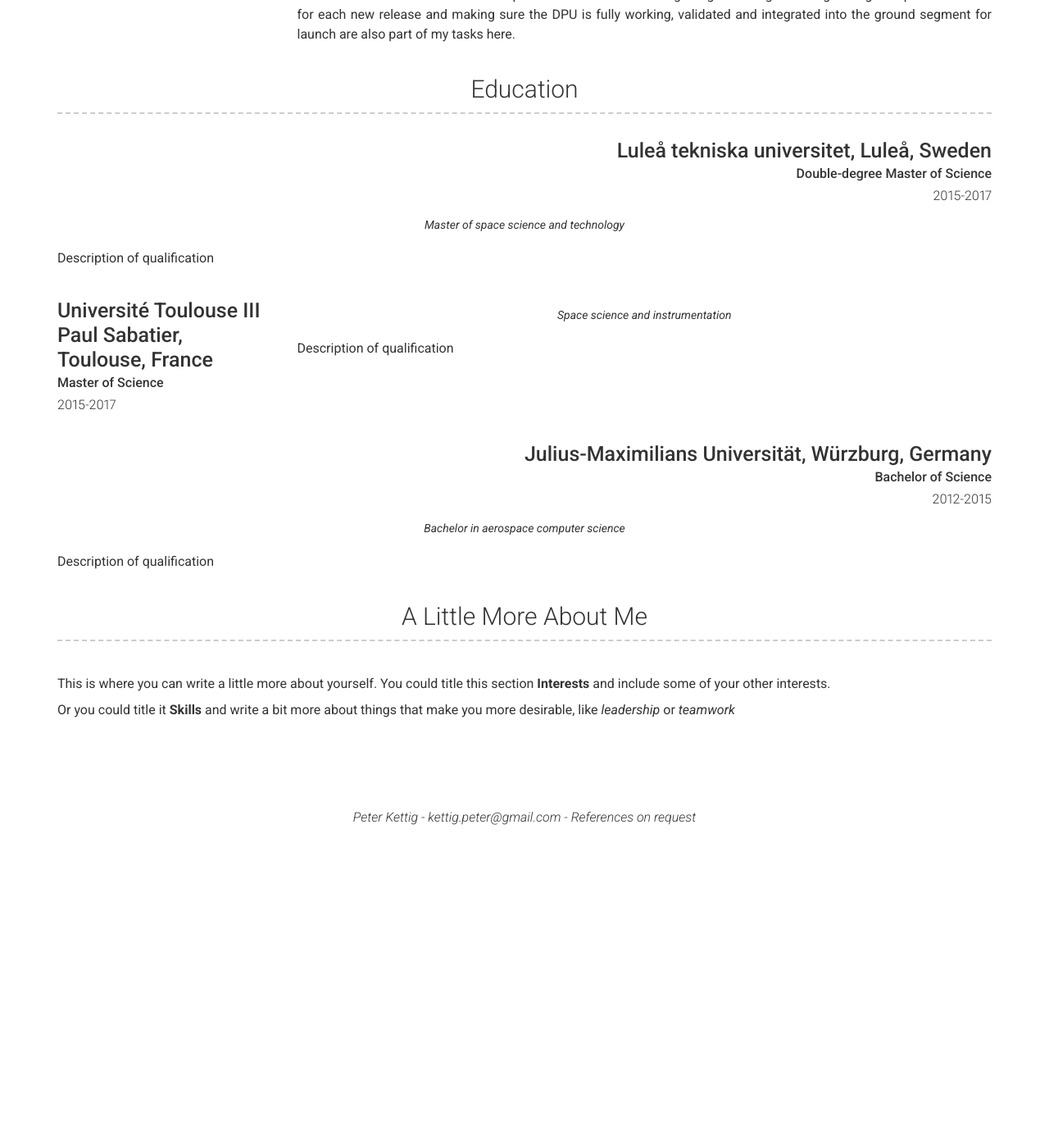
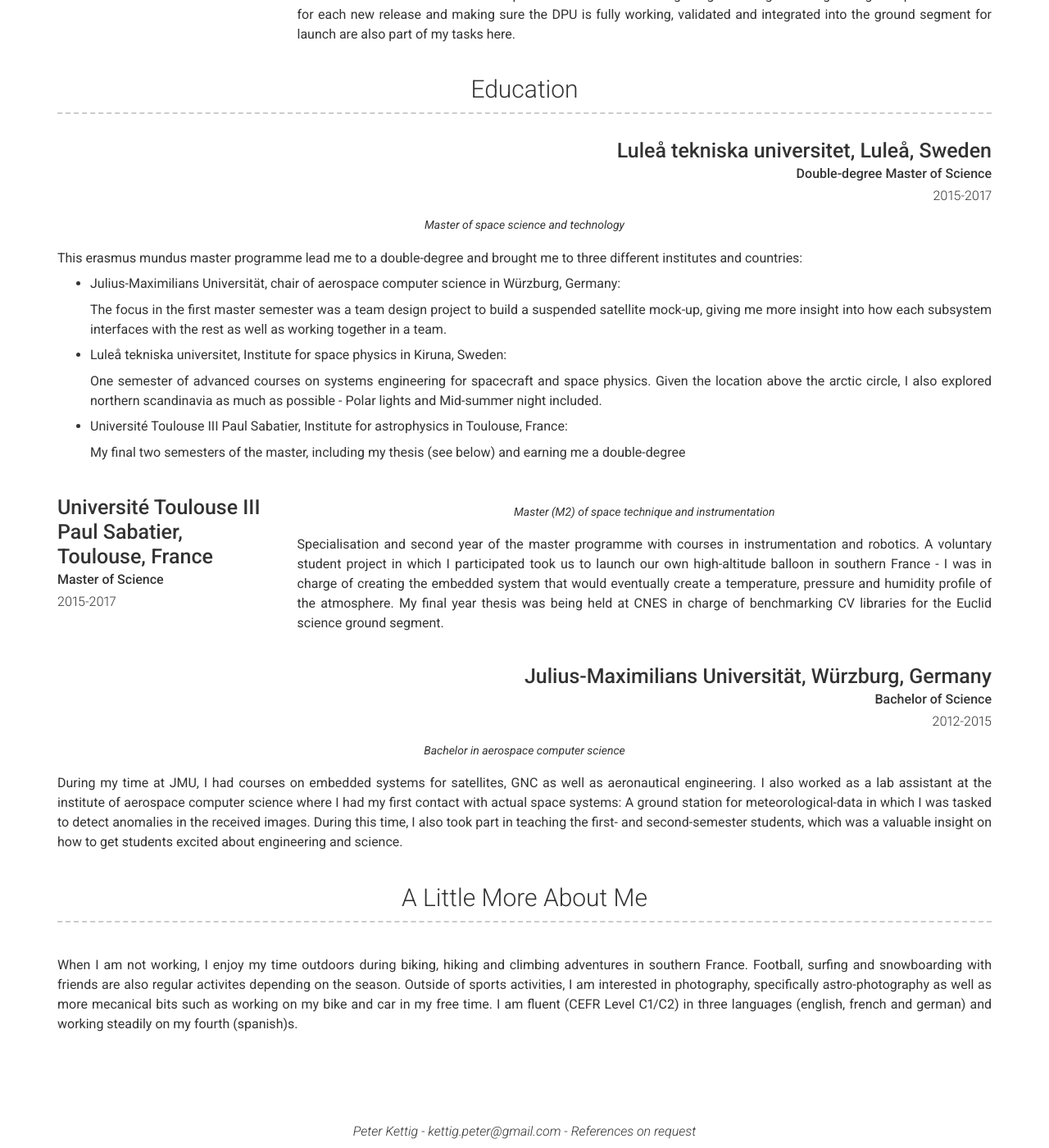
Before and after one commit to petket-5/petket-5.github.io, a Jekyll site: the page built from index.md, in a window 1280 px wide and 1400 px high, scrolled down 1356 px. Shown: the whole window at 82% size. Built offline with Jekyll 4.4.1, drawn with Linux system fonts in a browser that asks for light colours; nearby versions of some CDN libraries; before the commit the page ends 2373 px from its top, so only the background shows below that; some of the changed text lies outside the part shown.

Commit message:
Added education and experience second version. Profile pic added.

```diff
--- a/_config.yml
+++ b/_config.yml
@@ -10,7 +10,7 @@ name: Peter Kettig
 title: Development engineer
 email: kettig.peter@gmail.com
 # email_title: Email (Email title override)
-# phone: +49 (0) 162 3215146
+# phone: +xx (0) xxx xxxxx
 # phone_title: Phone (Phone title override)
 # website: Your website (eg. https://google.com)(optional)
 # website_title: Web (Website title override)
@@ -50,13 +50,12 @@ orcid_username: 0000-0001-5229-4889
 
 # About Section
 # about_title: About Me (Use this to override about section title)
-about_profile_image: Directory of profile image (eg. images/profile.jpg)
+about_profile_image: assets/profile_pic.png
 about_content: | # this will include new lines to allow paragraphs
  Hi, my name is Peter Kettig, I'm an engineer passionate about space and astronautics. I have been working on developing computer-vision algorithms and full-scale spacecraft ground segments dedicated to earth observation for the past five years.
  My recent project brought me to monitor climate change and its impacts on earth using a variety of space-borne data within the framework of the [Space for Climate Observatory (SCO)](https://www.spaceclimateobservatory.org).
 
  I enjoy working in a highly technological field and building processing chains that help to better understand the underlying data - I have worked with a range of different languages and frameworks (including AI ones) and I am always looking for opportunities to work with something new.
- Currently,
 
 content:
   - title: Projects # Title for the section
@@ -70,7 +69,7 @@ content:
           Flood detection, assessment and monitoring from space
         description: | # this will include new lines to allow paragraphs
           I am lead of this Space for Climate Observatory (SCO) project that aims at detecting and monitoring flood events worldwide.
-          The project is a joint collaboration of laboratories and industry partners, that leverages satellite, airborne and in-situ data of various types:
+          The project is a joint collaboration of laboratories and industry partners, that leverages satellite, airborne and in-situ data of various types to combine them in ML-based processing blocks:
           - Optical-, IR- and SAR-Imagery
           - Altimetry
           - Gauge-station networks
@@ -113,15 +112,26 @@ content:
         quote: >
           Master of space science and technology
         description: | # this will include new lines to allow paragraphs
-          Description of qualification
+          This erasmus mundus master programme lead me to a double-degree and brought me to three different institutes and countries:
+          - Julius-Maximilians Universität, chair of aerospace computer science in Würzburg, Germany:
+
+            The focus in the first master semester was a team design project to build a suspended satellite mock-up, giving me more insight into how each subsystem interfaces with the rest as well as working together in a team.
+          - Luleå tekniska universitet, Institute for space physics in Kiruna, Sweden:
+
+            One semester of advanced courses on systems engineering for spacecraft and space physics. Given the location above the arctic circle, I also explored northern scandinavia as much as possible - Polar lights and Mid-summer night included.
+          - Université Toulouse III Paul Sabatier, Institute for astrophysics in Toulouse, France:
+
+            My final two semesters of the master, including my thesis (see below) and earning me a double-degree
       - layout: top-left
         title: Université Toulouse III Paul Sabatier, Toulouse, France
         sub_title: Master of Science
         caption: 2015-2017
         quote: >
-          Space science and instrumentation
+          Master (M2) of space technique and instrumentation
         description: | # this will include new lines to allow paragraphs
-          Description of qualification
+          Specialisation and second year of the master programme with courses in instrumentation and robotics.
+          A voluntary student project in which I participated took us to launch our own high-altitude balloon in southern France - I was in charge of creating the embedded system that would eventually create a temperature, pressure and humidity profile of the atmosphere.
+          My final year thesis was being held at CNES in charge of benchmarking CV libraries for the Euclid science ground segment.
       - layout: top-right
         title: Julius-Maximilians Universität, Würzburg, Germany
         sub_title: Bachelor of Science
@@ -129,13 +139,16 @@ content:
         quote: >
           Bachelor in aerospace computer science
         description: | # this will include new lines to allow paragraphs
-          Description of qualification
+          During my time at JMU, I had courses on embedded systems for satellites, GNC as well as aeronautical engineering.
+          I also worked as a lab assistant at the institute of aerospace computer science where I had my first contact with actual space systems: A ground station for meteorological-data in which I was tasked to detect anomalies in the received images.
+          During this time, I also took part in teaching the first- and second-semester students, which was a valuable insight on how to get students excited about engineering and science.
   - title: A Little More About Me
     layout: text
     content: | # this will include new lines to allow paragraphs
-      This is where you can write a little more about yourself. You could title this section **Interests** and include some of your other interests.
-
-      Or you could title it **Skills** and write a bit more about things that make you more desirable, like *leadership* or *teamwork*
+      When I am not working, I enjoy my time outdoors during biking, hiking and climbing adventures in southern France.
+      Football, surfing and snowboarding with friends are also regular activites depending on the season.
+      Outside of sports activities, I am interested in photography, specifically astro-photography as well as more mecanical bits such as working on my bike and car in my free time.
+      I am fluent (CEFR Level C1/C2) in three languages (english, french and german) and working steadily on my fourth (spanish)s.
 
 # Footer
 footer_show_references: true
```
Also changed, not shown: assets/profile_pic.png (added).
